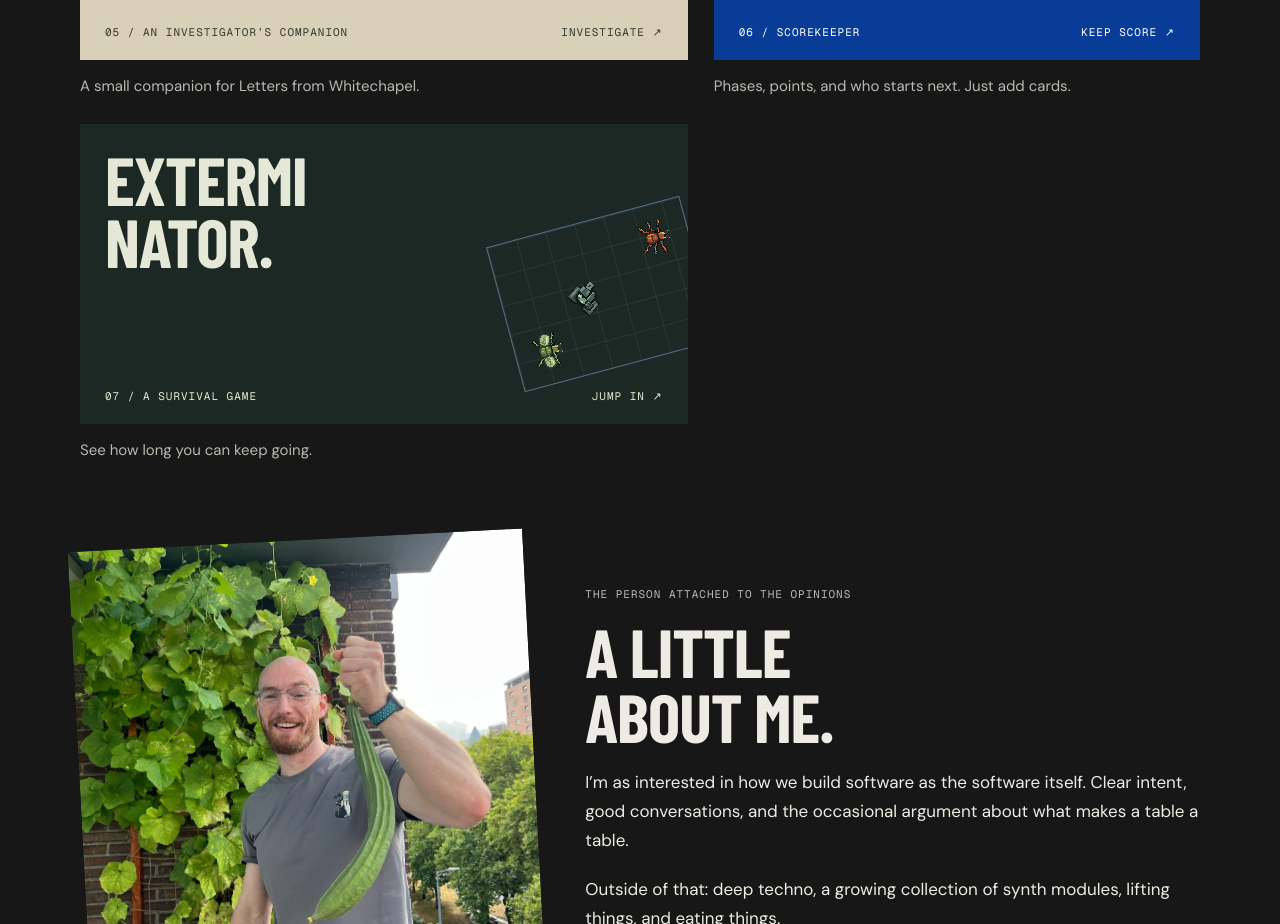
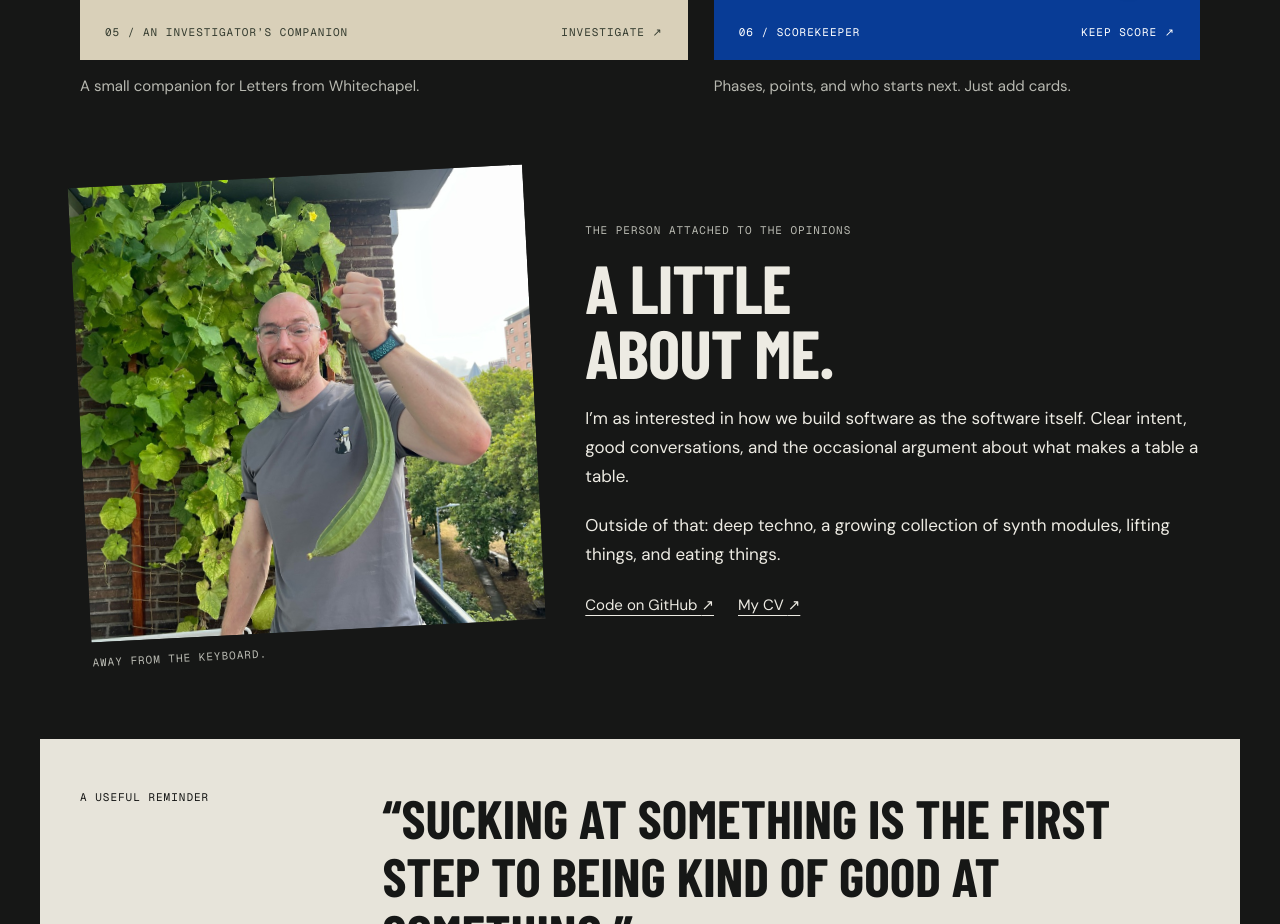
Before and after one commit to Thomasvdam/thomasvandam.com, a Next.js app: page / in a window 1280 px wide. Shown: the part 2253-3177 px from the top of the page. Built offline with nearby package versions, Linux system fonts and the light colour scheme; a web font is replaced by a local one.

Commit message:
fix: hide unfinished exterminator homepage card

```diff
--- a/app/(personal)/page.tsx
+++ b/app/(personal)/page.tsx
@@ -101,7 +101,7 @@ export default function Home() {
 						</Link>
 						<p>Phases, points, and who starts next. Just add cards.</p>
 					</article>
-					<article>
+					<article hidden>
 						<Link href="/exterminator" prefetch={false} className={`${styles.cover} ${styles.exterminator}`}>
 							<h3>Extermi<br />nator.</h3>
 							<div className={styles.exterminatorField} aria-hidden="true"><i /><i /><i /></div>
```
